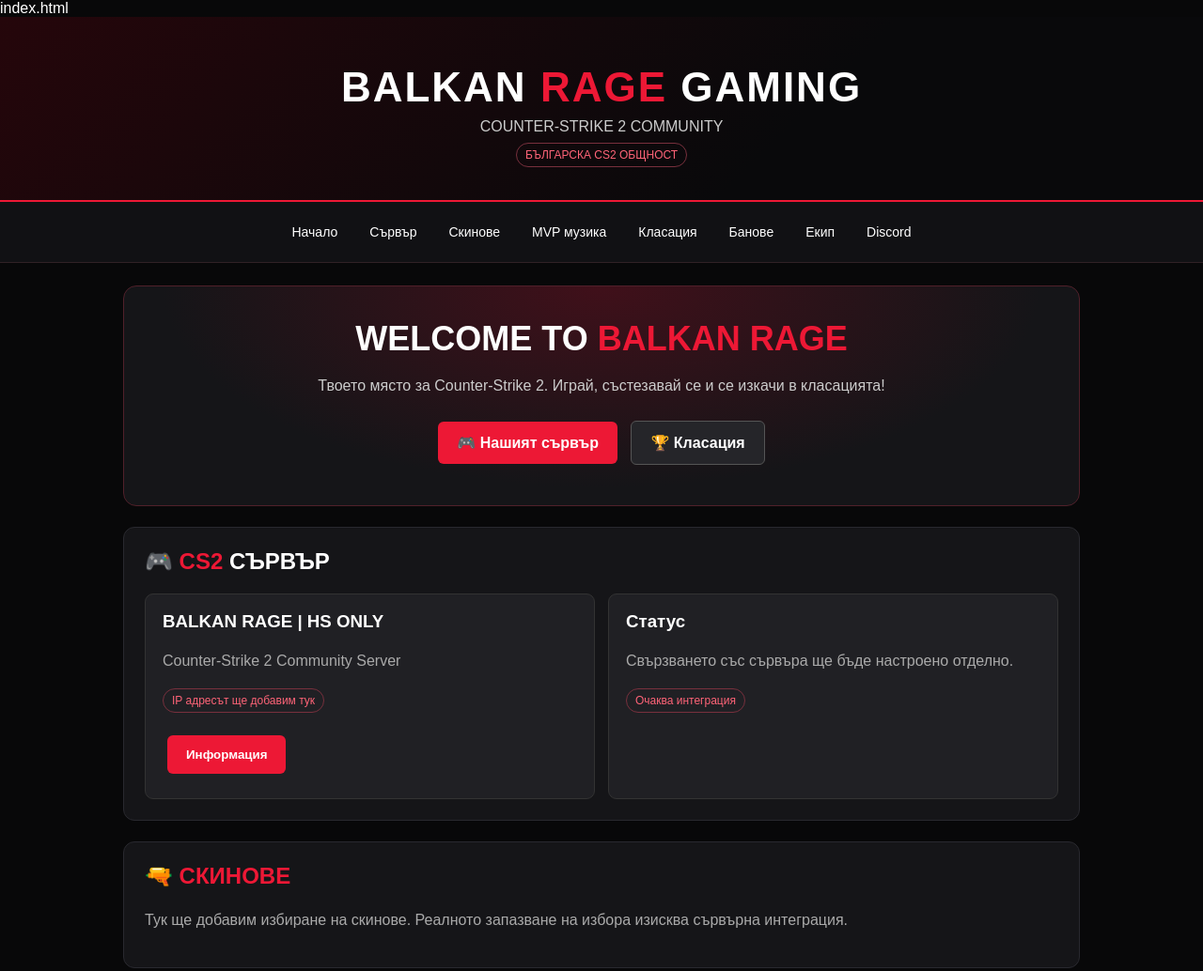
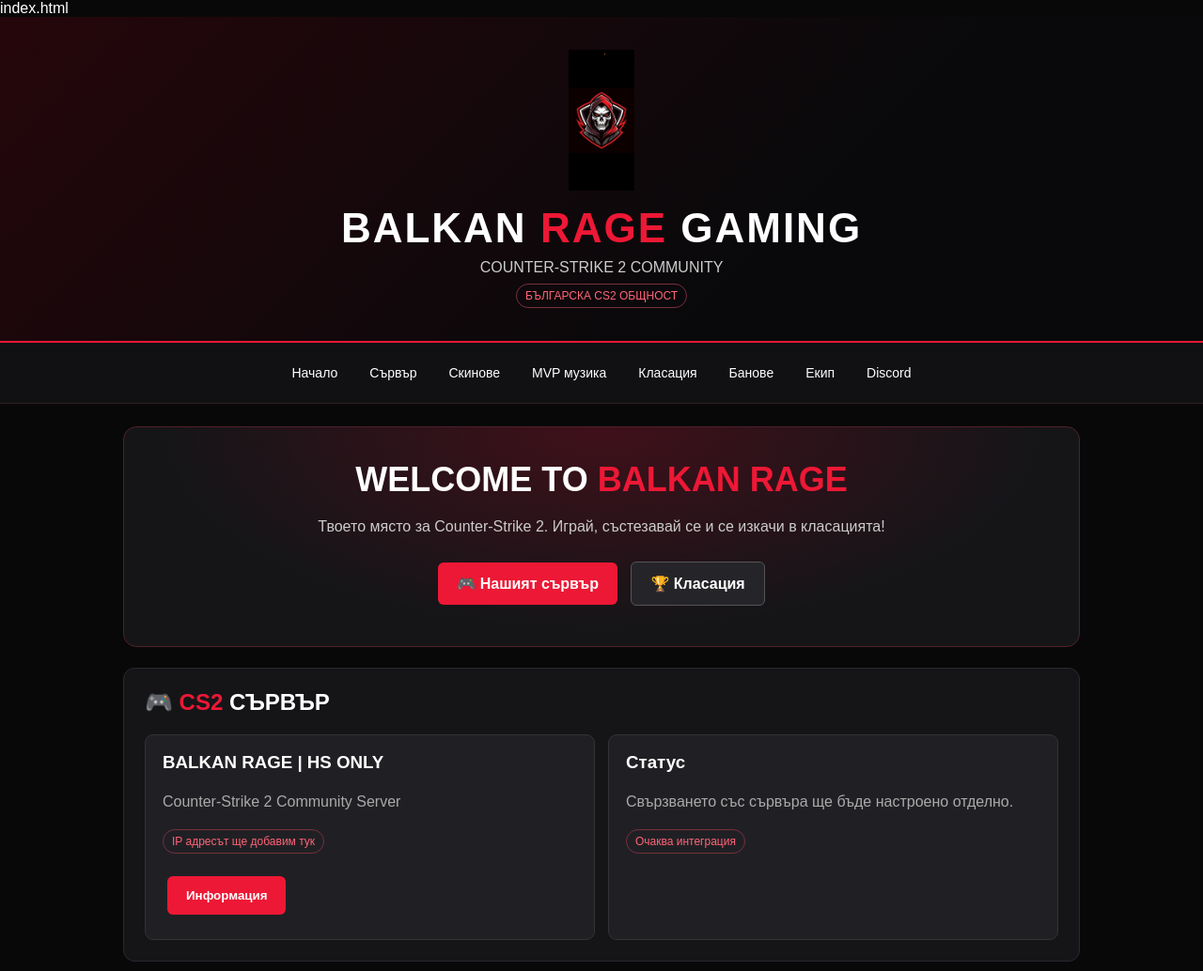
Before and after one commit to berkhddhkushakli/newmahals-cs2, a plain HTML site: page index.html in a window 1280 px wide. Shown: the top 1034 px of the page at 94% size. Drawn offline with Linux system fonts and the light colour scheme.

Commit message:
Update index.html

```diff
--- a/index.html
+++ b/index.html
@@ -38,7 +38,7 @@ footer{text-align:center;padding:28px 16px;color:#888;border-top:1px solid #2929
 </head>
 <body>
 <header>
-  <img class="logo" src="logo.png" alt="Balkan Rage Gaming лого" onerror="this.style.display='none'">
+<img class="logo" src="IMG_2893.png" alt="Balkan Rage Gaming лого" onerror="this.style.display='none'">
   <h1>BALKAN <span>RAGE</span> GAMING</h1>
   <p>COUNTER-STRIKE 2 COMMUNITY</p>
   <span class="tag">БЪЛГАРСКА CS2 ОБЩНОСТ</span>
```
